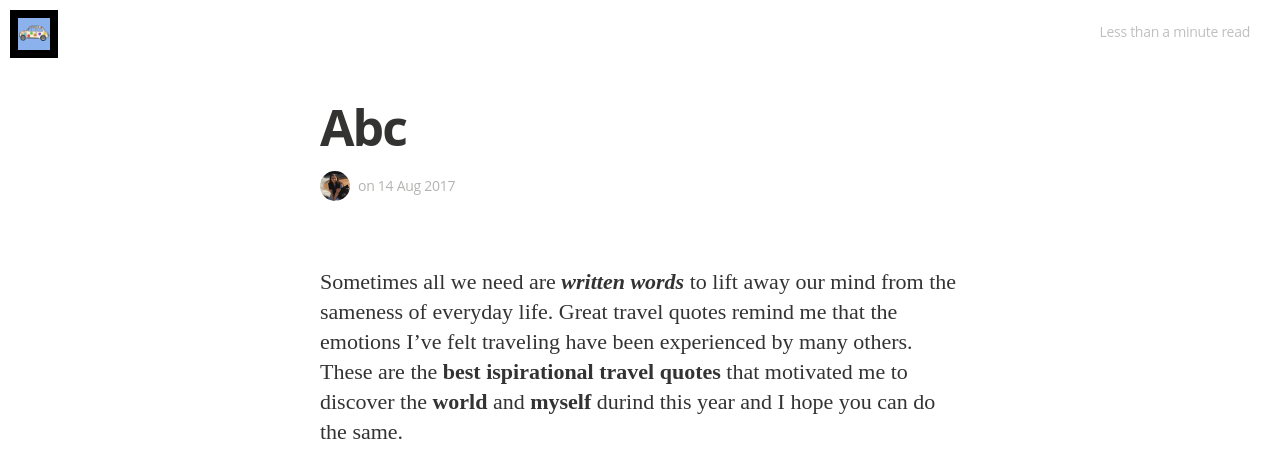
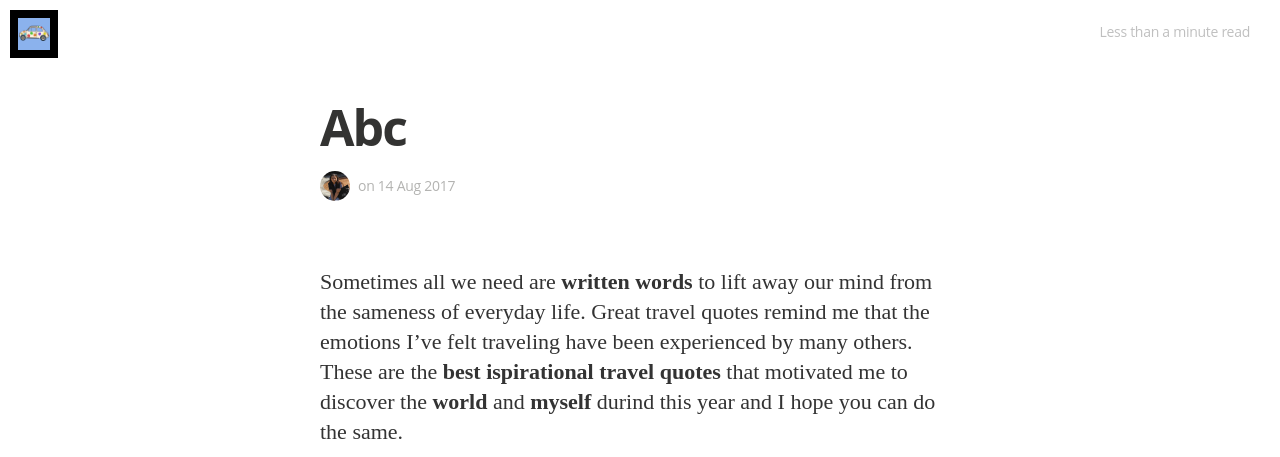
Before and after one commit to enicasoldo/allthesmalltrips.life, a Jekyll site: the page built from _posts/2017-08-14-abc.md, in a window 1280 px wide. Shown: the top 457 px of the page. Built offline with Jekyll 4.4.1, drawn with Linux system fonts in a browser that asks for light colours; nearby versions of some CDN libraries; some web fonts are replaced; our own code applies the rules of GitHub Pages for plain Markdown files; grey boxes are pictures that could not be loaded.

Commit message:
Update 2017-08-14-abc.md

```diff
--- a/_posts/2017-08-14-abc.md
+++ b/_posts/2017-08-14-abc.md
@@ -5,7 +5,7 @@ categories: inspirtions
 tags: [trips, Ireland, Dublin, food, hotels, architecture, river, Guinness, travels, onedaytrip]
 image:
 ---
-Sometimes all we need are **_written words_** to lift away our mind from the sameness of everyday life.
+Sometimes all we need are **written words** to lift away our mind from the sameness of everyday life.
 Great travel quotes remind me that the emotions I’ve felt traveling have been experienced by many others. These are the **best ispirational travel quotes** that motivated me to discover the **world** and **myself** durind this year and I hope you can do the same.
 
 
```
